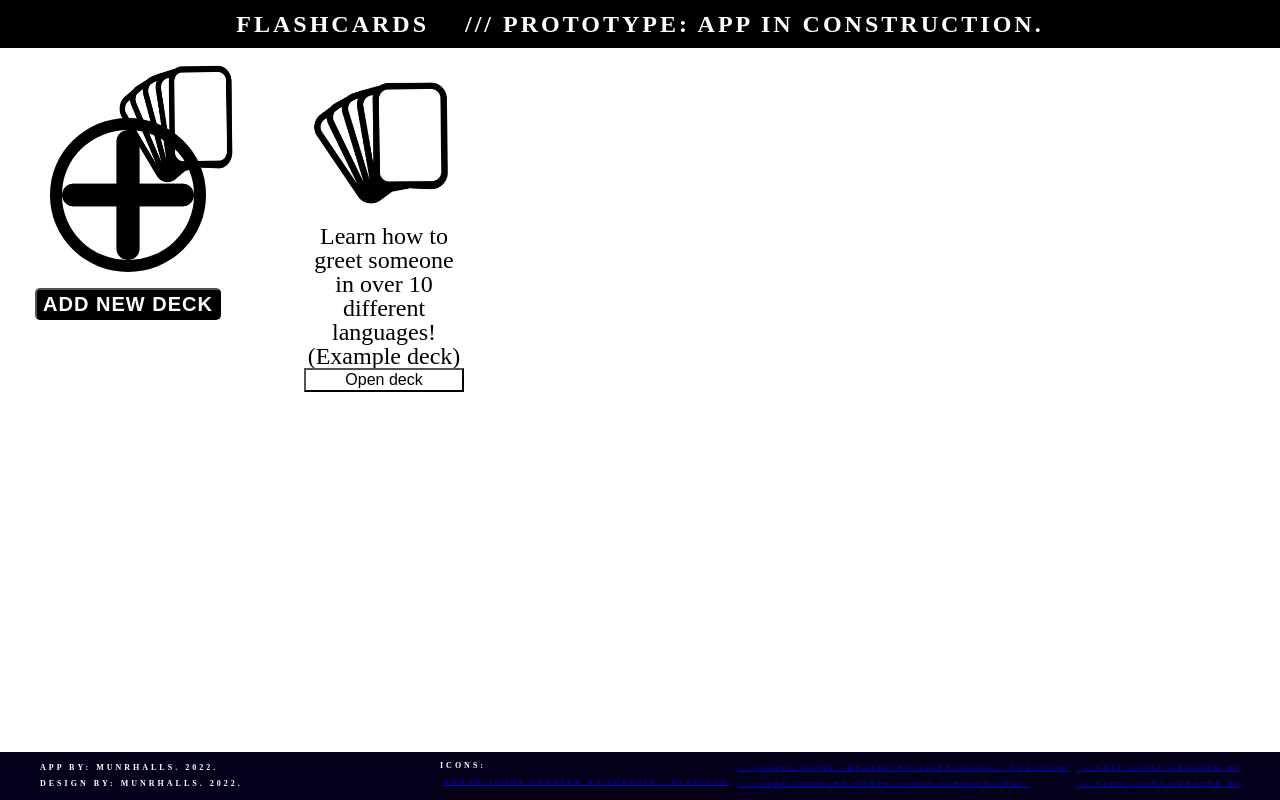
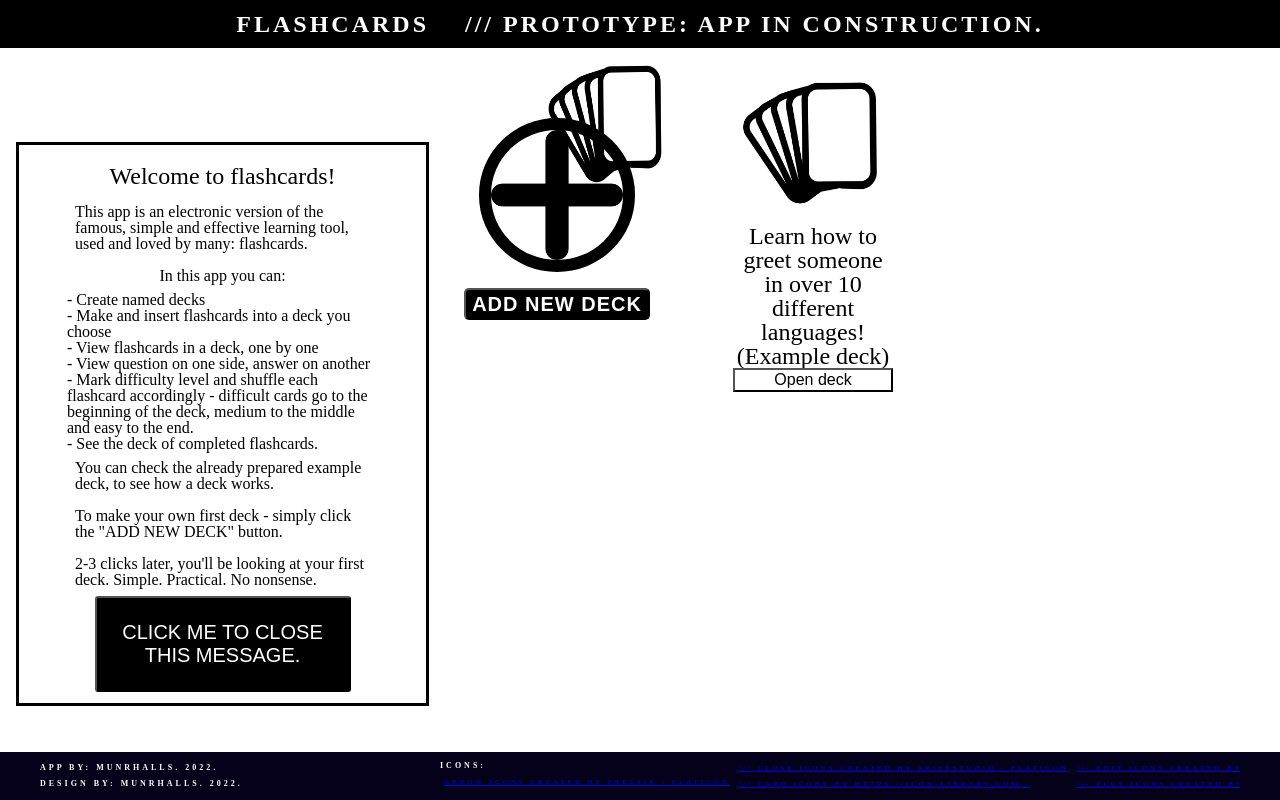
Before and after one commit to munrhalls/Oxus-Flashcards, a React (Create React App) app: page / in a window 1280 px wide. Built offline with nearby package versions, Linux system fonts and the light colour scheme.

Commit message:
add welcome msg

```diff
--- a/src/App.css
+++ b/src/App.css
@@ -128,6 +128,55 @@
     flex: 7;
     position: relative;
 }
+.WelcomeMessage {
+  display: flex;
+  justify-content: center;
+  align-items: center;
+  flex-direction: column;
+  height: 80%;
+  width: 45%;
+  border: 3px solid #000;
+  margin-top: 3rem;
+  margin-left: 1rem;
+  padding: 3rem;
+}
+.WelcomeMessage__title {
+  font-size: 1.5rem;
+  padding: 0.5rem;
+}
+
+.WelcomeMessage__subtitle {
+  font-size: 1rem;
+  padding: 0.5rem;
+}
+.WelcomeMessage__btnContainer {
+  margin-top: auto;
+}
+.WelcomeMessage__btnContainer__btn {
+  margin-bottom: auto;
+    cursor: pointer;
+    width: 16rem;
+    height: 6rem;
+    background-color: transparent;
+    background: transparent;
+    border-radius: 3px;
+    font-size: 1.25rem;
+    padding: 0.5rem;
+    text-transform: uppercase;
+    background-color: #000;
+    color: #fff;
+    z-index: 10;
+    cursor: pointer;
+    display: flex;
+    justify-content: center;
+    align-items: center;
+}
+.WelcomeMessage__list {
+
+}
+.WelcomeMessage__list__item {
+
+}
 .Aside {
     display: flex;
     flex-direction: column;
--- a/src/App.js
+++ b/src/App.js
@@ -218,6 +218,53 @@ function App() {
           </div>
         )}
         <div className="Centerstage">
+          <div className="WelcomeMessage">
+            <h1 className="WelcomeMessage__title">Welcome to flashcards!</h1>
+            <h2 className="WelcomeMessage__subtitle">
+              This app is an electronic version of the famous, simple and
+              effective learning tool, used and loved by many: flashcards.
+            </h2>
+            <h2 className="WelcomeMessage__subtitle">In this app you can:</h2>
+            <ul className="WelcomeMessage__list">
+              <li className="WelcomeMessage__list__item">
+                - Create named decks
+              </li>
+              <li className="WelcomeMessage__list__item">
+                - Make and insert flashcards into a deck you choose
+              </li>
+              <li className="WelcomeMessage__list__item">
+                - View flashcards in a deck, one by one
+              </li>
+              <li className="WelcomeMessage__list__item">
+                - View question on one side, answer on another
+              </li>
+              <li className="WelcomeMessage__list__item">
+                - Mark difficulty level and shuffle each flashcard accordingly -
+                difficult cards go to the beginning of the deck, medium to the
+                middle and easy to the end.
+              </li>
+              <li className="WelcomeMessage__list__item">
+                - See the deck of completed flashcards.
+              </li>
+            </ul>
+            <h2 className="WelcomeMessage__subtitle">
+              You can check the already prepared example deck, to see how a deck
+              works.
+            </h2>
+            <h2 className="WelcomeMessage__subtitle">
+              To make your own first deck - simply click the "ADD NEW DECK"
+              button.
+            </h2>
+            <h2 className="WelcomeMessage__subtitle">
+              2-3 clicks later, you'll be looking at your first deck. Simple.
+              Practical. No nonsense.
+            </h2>
+            <div className="WelcomeMessage__btnContainer">
+              <button className="WelcomeMessage__btnContainer__btn">
+                Click me to close this message.
+              </button>
+            </div>
+          </div>
           {activeDeckId ? (
             <Deck
               activeDeckId={activeDeckId}
```
